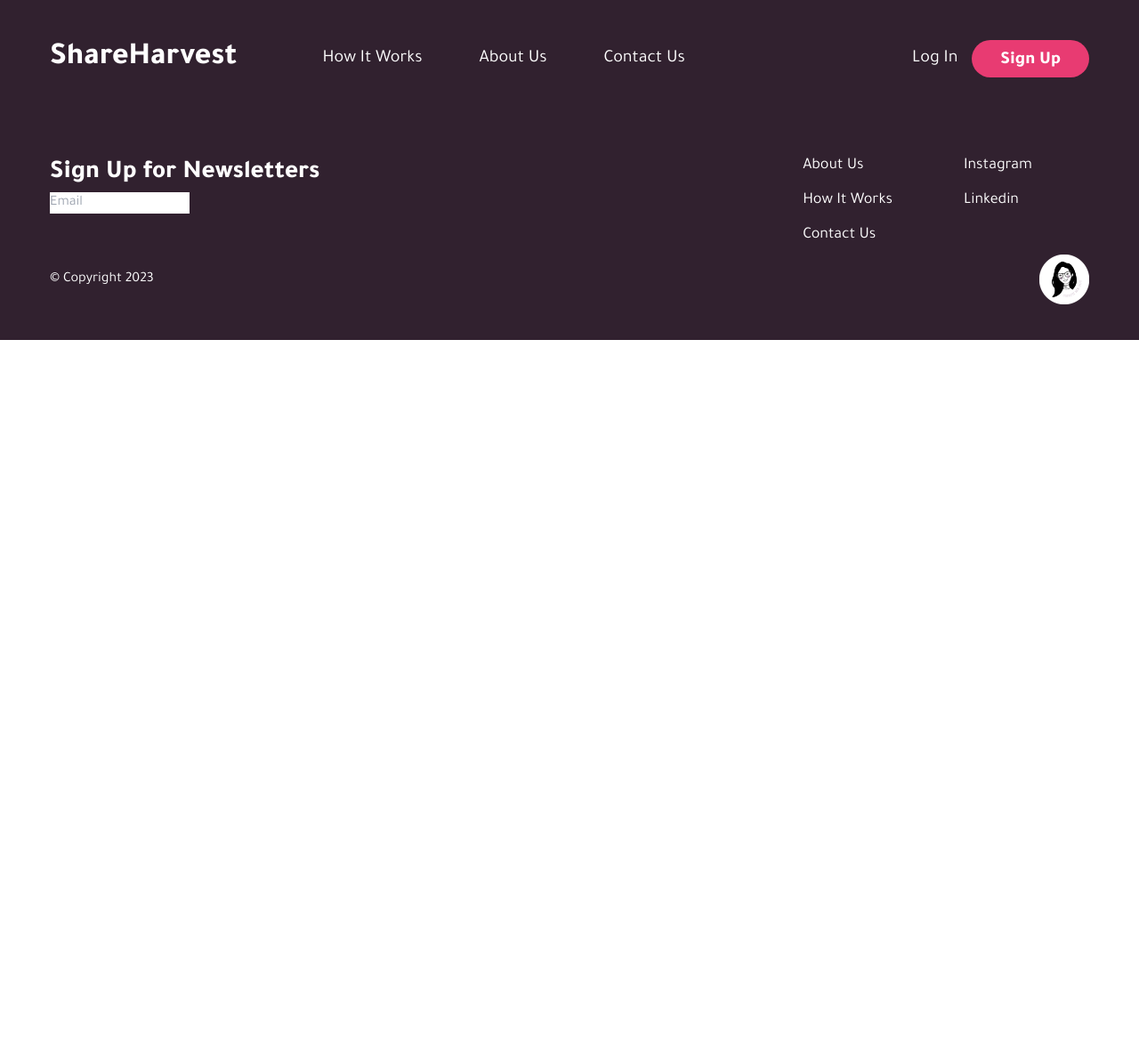
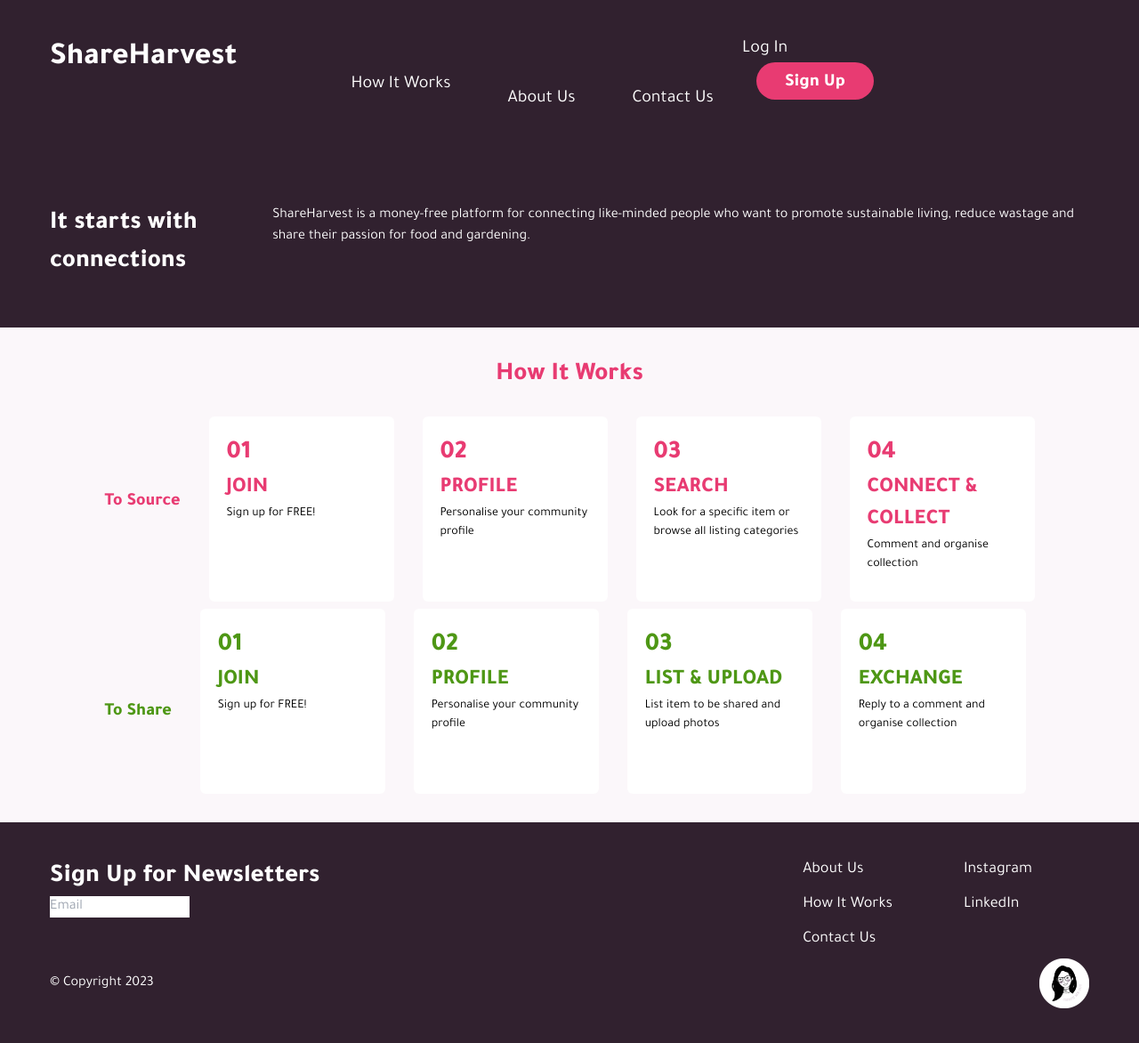
Before and after one commit to DJ-Lor/shareharvest-front-end-react, a React (Create React App) app: page /howitworks in a window 1280 px wide. Shown: the whole page at 89% size. Before the commit the page ends 800 px from the top, so only its background shows below. Built offline with nearby package versions, Linux system fonts and the light colour scheme.

Commit message:
How It Works page css structure

```diff
--- a/public/index.html
+++ b/public/index.html
@@ -20,6 +20,10 @@
     <link rel="preconnect" href="https://fonts.googleapis.com">
     <link rel="preconnect" href="https://fonts.gstatic.com" crossorigin>
     <link href="https://fonts.googleapis.com/css2?family=Tajawal:wght@300;400;800&display=swap" rel="stylesheet">
+
+    <!-- Hamburger Icons -->
+    <script type="module" src="https://unpkg.com/ionicons@7.1.0/dist/ionicons/ionicons.esm.js"></script>
+    <script nomodule src="https://unpkg.com/ionicons@7.1.0/dist/ionicons/ionicons.js"></script>
 
     <!--
       Notice the use of %PUBLIC_URL% in the tags above.
--- /dev/null
+++ b/src/components/Box.jsx
@@ -0,0 +1,12 @@
+
+
+export default function Box({number, title, instruction, textColor}) {
+
+  return (
+    <div className={`box-border h-44 w-44 md:h-52 md:w-52 p-4 border-4 bg-white rounded-md`}>
+      <p className={`${textColor} font-bold text-3xl`}>{number}</p>
+      <p className={`${textColor} font-bold text-2xl uppercase`}>{title}</p>
+      <p className={`text-black text-sm`}>{instruction}</p>
+    </div>
+  )
+}
--- a/src/components/Footer.jsx
+++ b/src/components/Footer.jsx
@@ -3,25 +3,46 @@ import NewsletterForm from "./NewsletterForm";
 export default function Footer(){
 
   return(
-    <div className=" text-white bg-brown font-google px-10 md:px-12 lg:px-14 py-10 md:py-16 lg:py-10">
+    <div className=" text-white bg-brown font-google px-6 md:px-12 lg:px-14 py-10 md:py-16 lg:py-10">
 
-      <div className="flex flex-row wrap justify-between">
+      <div className="flex flex-col md:flex-row wrap md:justify-between">
         {/* Newsletter  */}
         <div className="">
-          <p className="text-3xl font-bold">Sign Up for Newsletters</p>
+          <p className="text-2xl md:text-3xl font-bold">Sign Up for Newsletters</p>
           <NewsletterForm />
         </div>
 
         {/* Nav Reference */}
-        <div className="flex flex-row space-x-20 pr-16">
+        <div className="flex flex-col pt-8 md:pt-0 pb-4 md:pb-0 md:flex-row space-y-2 md:space-y-0 md:space-x-20 md:pr-16">
           <ul className="text-lg space-y-3">
-            <li>About Us</li>
-            <li>How It Works</li>
-            <li>Contact Us</li>
+            <li>
+              <a href="/" className="hover:border-b-4 hover:border-pink hover:duration-100">
+              About Us
+              </a>
+            </li>
+            <li>
+              <a href="/" className="hover:border-b-4 hover:border-pink hover:duration-100">
+              How It Works
+              </a>
+            </li>
+            <li>
+              <a href="/" className="hover:border-b-4 hover:border-pink hover:duration-100">
+              Contact Us
+              </a>
+            </li>
+
           </ul>
           <ul className="text-lg space-y-3">
-            <li>Instagram</li>
-            <li>Linkedin</li>
+            <li>
+              <a href="/" className="hover:border-b-4 hover:border-pink hover:duration-100">
+              Instagram
+              </a>
+            </li>
+            <li>
+              <a href="/" className="hover:border-b-4 hover:border-pink hover:duration-100">
+              LinkedIn
+              </a>
+            </li>
           </ul>
         </div>
       </div>
--- a/src/components/NavigationBar.jsx
+++ b/src/components/NavigationBar.jsx
@@ -1,25 +1,80 @@
 import Button from "./Button";
+import { useState } from "react";
 
 
 export default function NavigationBar(){
+  const [hamburger, setHamburger] = useState("menu");
+  const [toggleDropDown, setToggleDropDown] = useState(false);
+
+  function onToggleMenu() {
+    if (hamburger === "menu") {
+      setHamburger("close");
+      setToggleDropDown(true);
+    } else {
+      setHamburger("menu");
+      setToggleDropDown(false);
+    }
+  }
+
+
   return(
-    <div className= "text-white bg-brown font-google px-10 md:px-12 lg:px-14 py-10 md:py-16 lg:py-10 flex wrap items-center justify-between">
+    <div className= "text-white bg-brown font-google px-6 md:px-12 lg:px-14 py-10 md:py-16 lg:py-10 flex wrap items-center justify-between">
       {/* Logo */}
-      <div className="flex flex-row">
-      <div className="text-4xl font-bold pr-24">ShareHarvest</div>
+            {/* Mobile Menu Bar */}
+
+      <div className="flex flex-col md:flex-row">
+
+
+      <div className="z-20 text-3xl absolute md:static md:text-4xl font-bold md:pr-24">ShareHarvest</div>
+
+          <div
+            className={`duration-400 md:static absolute bg-brown md:min-h-fit min-h-[20vh] left-0 ${
+            toggleDropDown ? "w-screen h-screen" : "top-[-100%]"
+            } md:w-auto w-full flex item-center px-8 py-6`}
+          >
+
           {/* Menu */}
-            <ul className="text-xl flex flex-row space-x-16 items-center">
-              <li>How It Works</li>
-              <li>About Us</li>
-              <li>Contact Us</li>
+            <ul className="text-xl flex flex-col mt-20 md:mt-0 md:flex-row space-y-8 md:space-x-16 md:items-center">
+              <li>
+                <a href="/" className="hover:border-b-4 hover:border-pink hover:duration-100">
+                How It Works
+                </a>
+              </li>
+              <li>
+              <a href="/" className="hover:border-b-4 hover:border-pink hover:duration-100">
+              About Us
+              </a>
+              </li>
+
+              <li>
+              <a href="/" className="hover:border-b-4 hover:border-pink hover:duration-100">
+              Contact Us
+              </a>
+            </li>
             </ul>
+
+
       </div>
 
           {/* Login and Sign Up */}
-          <div className="flex flex-row space-x-4 items-center">
-              <p className="text-xl">Log In</p>
+          <div className={`flex flex-row space-x-4 items-center md:static fixed md:bottom-0 md:left-0 bottom-10 left-20 ${toggleDropDown ? " " : "hidden md:block"}`}>
+              <p className="text-xl">
+                <a href="/" className="hover:border-b-4 hover:border-pink hover:duration-100">
+                Log In
+                </a>
+              </p>
               <Button>Sign Up</Button>
           </div>
+          </div>
+
+          <button type="button" className="md:hidden z-100">
+                  <ion-icon
+                    onClick={onToggleMenu}
+                    name={hamburger}
+                    className="cursor-pointer md:hidden"
+                    style={{ fontSize: "3rem" }}
+                  />
+          </button>
 
 
     </div>
--- a/src/index.css
+++ b/src/index.css
@@ -1,3 +1,7 @@
 @import "tailwindcss/base";
 @import "tailwindcss/components";
 @import "tailwindcss/utilities";
+
+html {
+  scroll-behavior: smooth;
+}
--- a/src/index.js
+++ b/src/index.js
@@ -6,6 +6,7 @@ import reportWebVitals from './reportWebVitals';
 import "./index.css"
 import NavigationBar from './components/NavigationBar';
 import Footer from './components/Footer';
+import HowItWorks from './pages/HowItWorks';
 
 const root = ReactDOM.createRoot(document.getElementById('root'));
 root.render(
@@ -14,6 +15,7 @@ root.render(
       <NavigationBar />
       <Routes>
         <Route path="/" element={<Home />} />
+        <Route path="/howitworks" element={<HowItWorks />} />
       </Routes>
       <Footer />
     </BrowserRouter>
--- a/src/pages/Home.jsx
+++ b/src/pages/Home.jsx
@@ -2,7 +2,30 @@
 
 export default function Home() {
   return (
-    <div className="font-google px-10 md:px-12 lg:px-14 py-10 md:py-16 lg:py-10">
+    <div className="font-google bg-brown text-white px-10 md:px-12 lg:px-14 py-10 md:py-16 lg:py-10 flex flex-col md:flex-row justify-center wrap">
+
+      <img
+          src={`${process.env.PUBLIC_URL}/images/placeholder-home.jpeg`}
+          alt="home"
+          className="rounded-lg pb-14 md:pr-14"
+          />
+
+      <div className="">
+      <p className="text-3xl md:text-5xl font-bold">
+        Your Local
+      </p>
+      <p className="text-3xl md:text-5xl font-bold">
+        Community
+      </p>
+      <p className="text-pink text-3xl md:text-5xl font-bold">Sharing Platform</p>
+
+      <p className="py-5 pr-4 md:pr-5 md:text-xl">Share homegrown produce, homemade things and excess items that might be useful for someone else. Share more, waste less.</p>
+
+      <p className="text-end pr-4 md:pr-20 text-lg md:text-2xl">
+        <a href="/" className="border-b-4 border-pink">Get Started
+        </a>
+      </p>
+      </div>
 
     </div>
   )
--- /dev/null
+++ b/src/pages/HowItWorks.jsx
@@ -0,0 +1,21 @@
+import HowToBox from "./HowToBox";
+
+export default function HowItWorks() {
+
+  return(
+    <div className="font-google bg-brown text-white">
+
+      <div className="px-10 md:px-12 lg:px-14 py-10 md:py-16 lg:py-10 flex flex-col md:flex-row justify-center wrap">
+      <p className="text-3xl font-bold mb-3">It starts with connections</p>
+
+      <p>ShareHarvest is a money-free
+        platform for connecting like-minded people who want to promote sustainable living,
+        reduce wastage and share their passion for food and gardening. </p>
+      </div>
+
+      <HowToBox />
+
+    </div>
+  )
+
+}
--- /dev/null
+++ b/src/pages/HowToBox.jsx
@@ -0,0 +1,32 @@
+import Box from "../components/Box";
+
+
+
+export default function HowToBox(){
+
+  return(
+    <div className="bg-light flex flex-col items-center py-8">
+     <p className="text-pink text-3xl font-bold mb-4">How It Works</p>
+     <div>
+     {/* To Source */}
+     <div className="space-y-2 md:space-x-8 flex flex-col md:flex-row">
+     <p className="text-pink text-xl font-bold mb-2 md:items-center flex">To Source</p>
+     <Box number="01" title="Join" instruction="Sign up for FREE!" textColor="text-pink"/>
+     <Box number="02" title="Profile" instruction="Personalise your community profile" textColor="text-pink"/>
+     <Box number="03" title="Search" instruction="Look for a specific item or browse all listing categories" textColor="text-pink"/>
+     <Box number="04" title="Connect & Collect" instruction="Comment and organise collection" textColor="text-pink"/>
+     </div>
+     {/* To Share */}
+     <div className="space-y-2 md:space-x-8 flex flex-col md:flex-row">
+     <p className="text-green text-xl font-bold mb-2 mt-10 md:items-center flex">To Share</p>
+     <Box number="01" title="Join" instruction="Sign up for FREE!" textColor="text-green"/>
+     <Box number="02" title="Profile" instruction="Personalise your community profile" textColor="text-green"/>
+     <Box number="03" title="List & Upload" instruction="List item to be shared and upload photos" textColor="text-green"/>
+     <Box number="04" title="Exchange" instruction="Reply to a comment and organise collection" textColor="text-green"/>
+     </div>
+     </div>
+
+
+    </div>
+  )
+}
--- a/tailwind.config.js
+++ b/tailwind.config.js
@@ -20,7 +20,9 @@ module.exports = {
       yellow: "#FAC90A",
       green: "#4E9715",
       orange: "#F18333",
-      white: "#FFFFFF"
+      white: "#FFFFFF",
+      light: "#FBF7FA",
+      black: "#000000"
     },
     fontFamily: {
       google: ["Tajawal", "sans-serif"],
@@ -43,6 +45,7 @@ module.exports = {
         "2xl": "1.5rem", // Twice the base font size
         "3xl": "1.8rem", // Three times the base font size
         "4xl": "2.2rem", // Four times the base font size
+        "5xl": "3.2rem", // Five times the base font size
       },
       boxShadow: {
         left: "-8px 0 6px -6px rgba(0, 0, 0, 0.5)",
```
Also changed, not shown: public/images/placeholder-home.jpeg (added).
